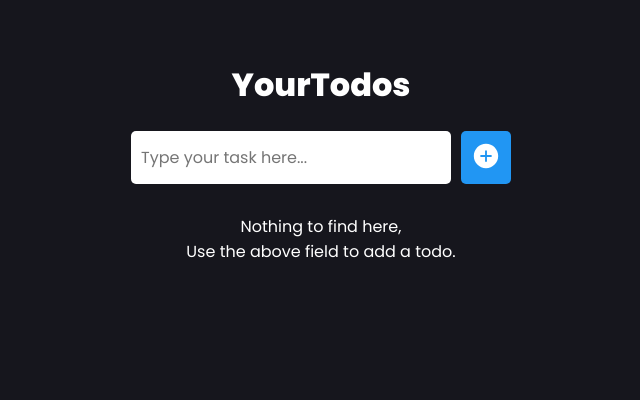
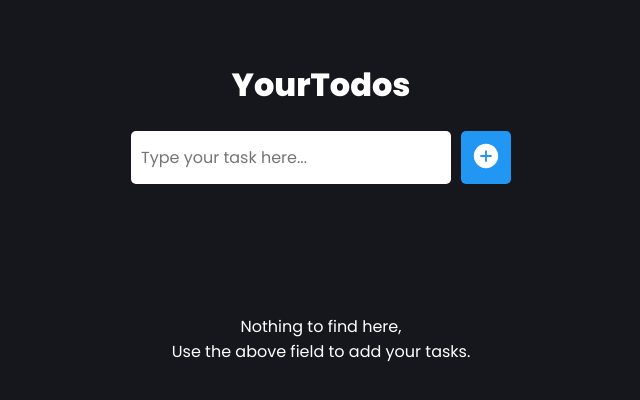
Before and after one commit to mafzaldev/prioritypro, a React (Create React App) app: page / in a window 1280 px wide. Shown: the top 400 px of the page, without its empty margins (319-959 px from the left). Built offline with nearby package versions, Linux system fonts and the light colour scheme.

Commit message:
new todos on top

```diff
--- a/src/App.css
+++ b/src/App.css
@@ -53,6 +53,10 @@ h1 {
   flex-direction: column;
   justify-content: center;
   gap: 10px;
+}
+
+.list .notfound {
+  margin-top: 100px;
 }
 
 ul {
@@ -129,7 +133,6 @@ ul {
   border-radius: 12px;
   background-color: #16161d;
   display: flex;
-  flex-direction: column;
   align-items: center;
   justify-content: center;
   border: 5px solid #2196f3;
@@ -164,4 +167,7 @@ ul {
   .item span {
     width: 180px;
   }
+  .modal {
+    width: 330px;
+  }
 }
--- a/src/App.js
+++ b/src/App.js
@@ -5,6 +5,7 @@ import useLocalStorage from "./hooks/useLocalStorage";
 
 function App() {
   const [todoList, setTodoList] = useLocalStorage("todos", []);
+
   const onDelete = (id) => {
     setTodoList(todoList.filter((todo) => todo.id !== id));
   };
--- a/src/Components/Modal.js
+++ b/src/Components/Modal.js
@@ -8,8 +8,8 @@ const Modal = ({ id, handleModal, onEdit }) => {
     e.preventDefault();
     if (editedTodo !== "") {
       onEdit(id, editedTodo);
-      handleModal();
     }
+    handleModal();
   };
 
   return (
@@ -23,7 +23,6 @@ const Modal = ({ id, handleModal, onEdit }) => {
             onChange={(e) => {
               setEditedTodo(e.target.value);
             }}
-            required
           />
           <button type="submit">
             <IoAddCircleSharp size={30} />
--- a/src/Components/TodoForm.js
+++ b/src/Components/TodoForm.js
@@ -10,8 +10,8 @@ export default function TodoForm({ todoList, setTodoList }) {
     e.preventDefault();
     if (todo !== "") {
       setTodoList([
+        { id: uuidv4(), text: todo, completed: false },
         ...todoList,
-        { id: uuidv4(), text: todo, completed: false },
       ]);
       setTodo("");
     }
--- a/src/Components/TodoList.js
+++ b/src/Components/TodoList.js
@@ -15,10 +15,10 @@ export default function TodoList({ todoList, onDelete, onEdit, onCheck }) {
           />
         ))
       ) : (
-        <span>
+        <span className="notfound">
           Nothing to find here,
           <br />
-          Use the above field to add a todo.
+          Use the above field to add your tasks.
         </span>
       )}
     </ul>
```
